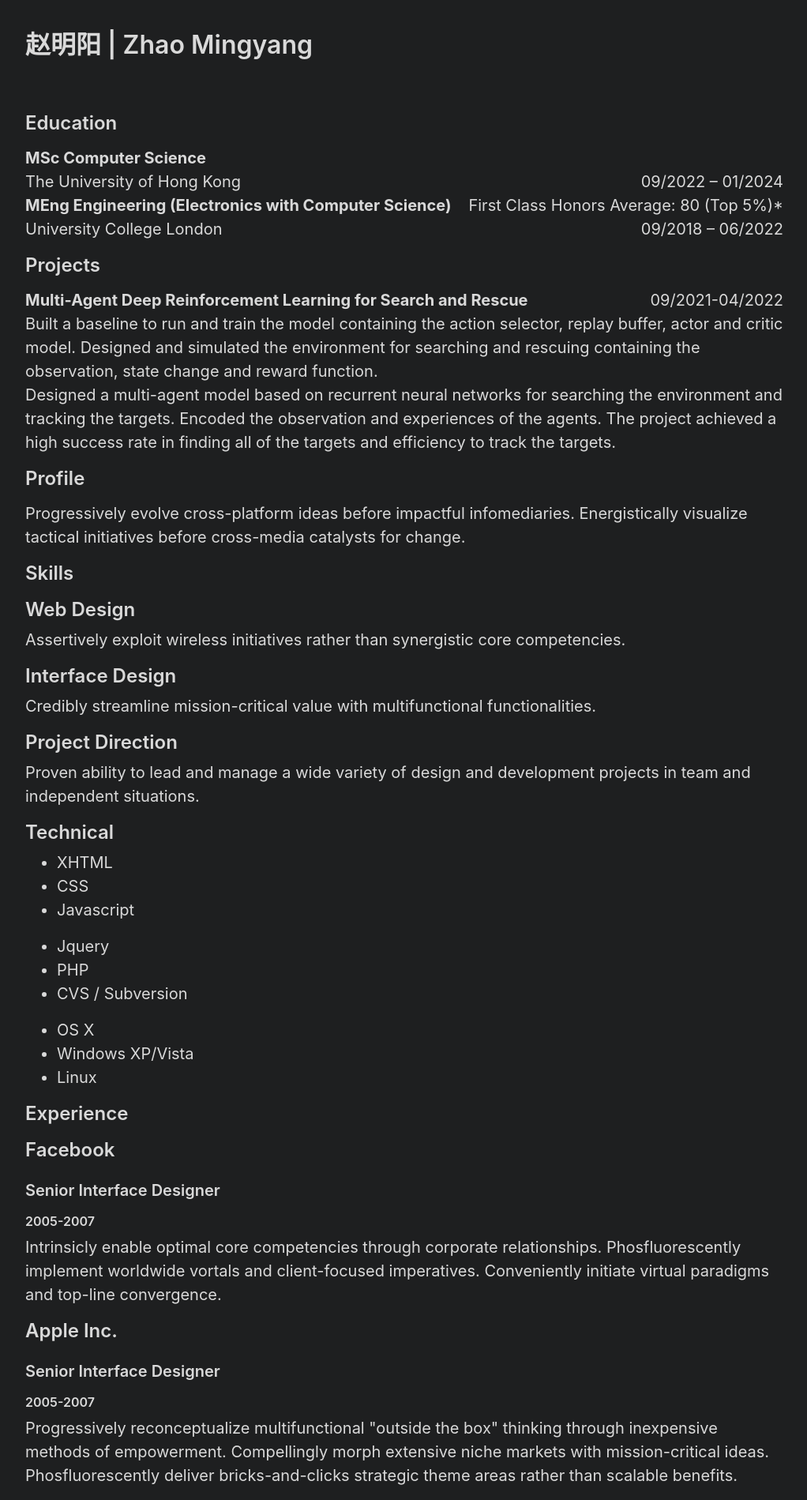
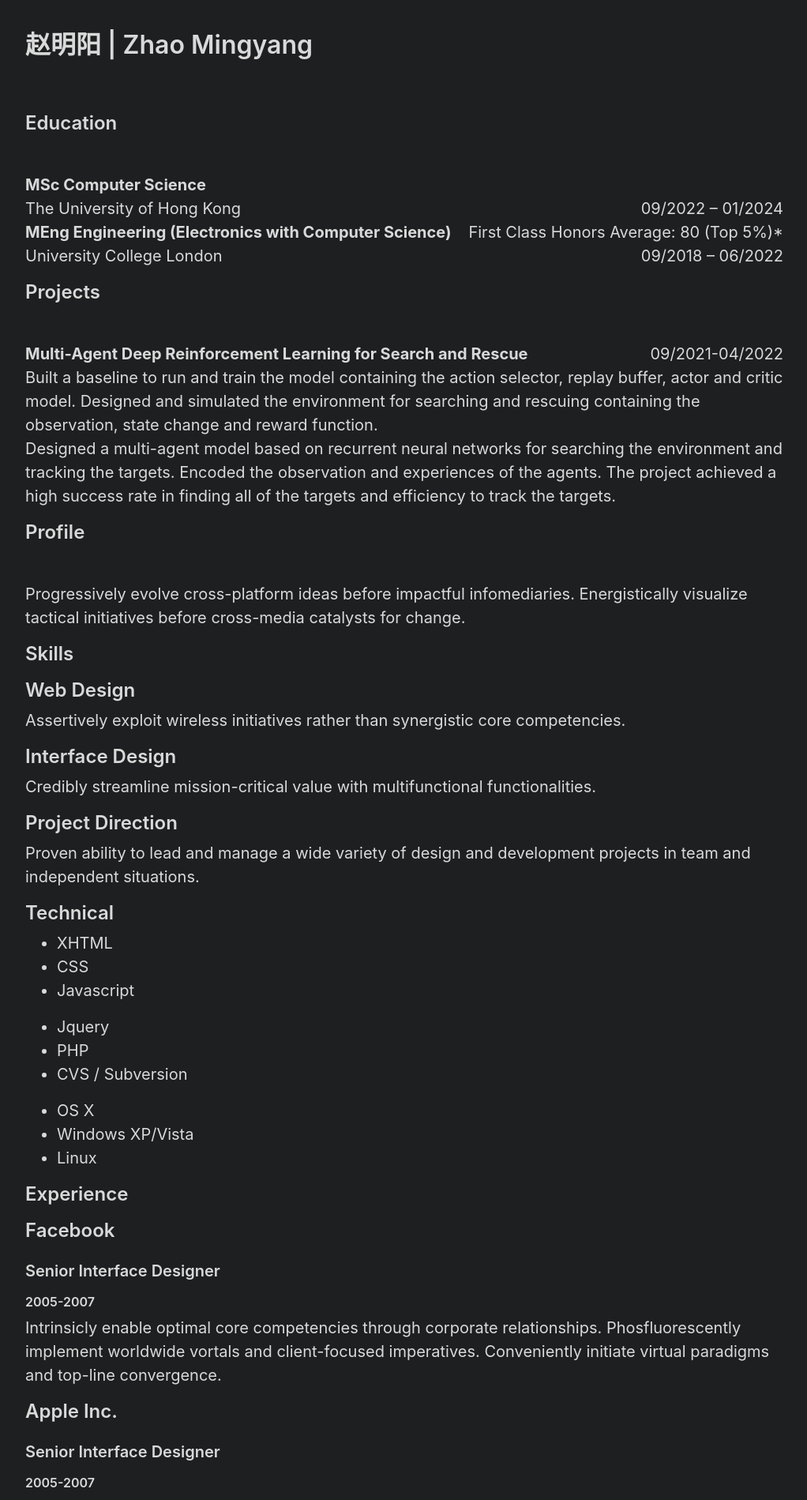
Before and after one commit to Zhao-Mingyang/zhao-mingyang.github.io, a Jekyll site: the page built from about.md, in a window 1280 px wide. Shown: the top 1899 px of the page at 79% size, without its empty margins (128-1150 px from the left). Built offline with Jekyll 4.4.1, drawn with Linux system fonts in a browser that asks for light colours.

Commit message:
Update _type.scss

```diff
--- a/_sass/_type.scss
+++ b/_sass/_type.scss
@@ -51,7 +51,7 @@ hr {
   margin: var(--spacer-2) 0;
   border: 1px;
   border-top: 35px;
-  margin-bottom: -10px;
+//   margin-bottom: -10px;
 //   border-top: 1px solid var(--border-color);
   style: "FILTER: alpha(opacity=100,finishopacity=0,style=1)"
 }
```
